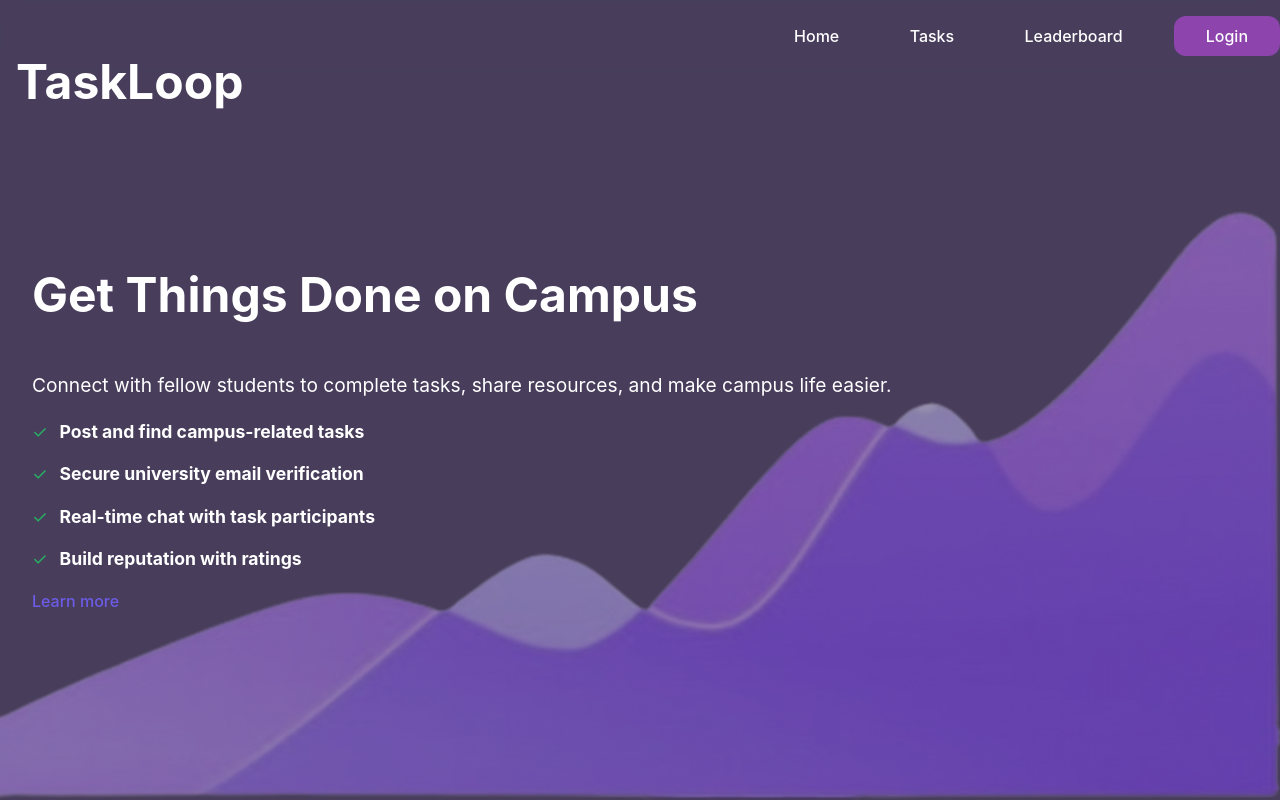
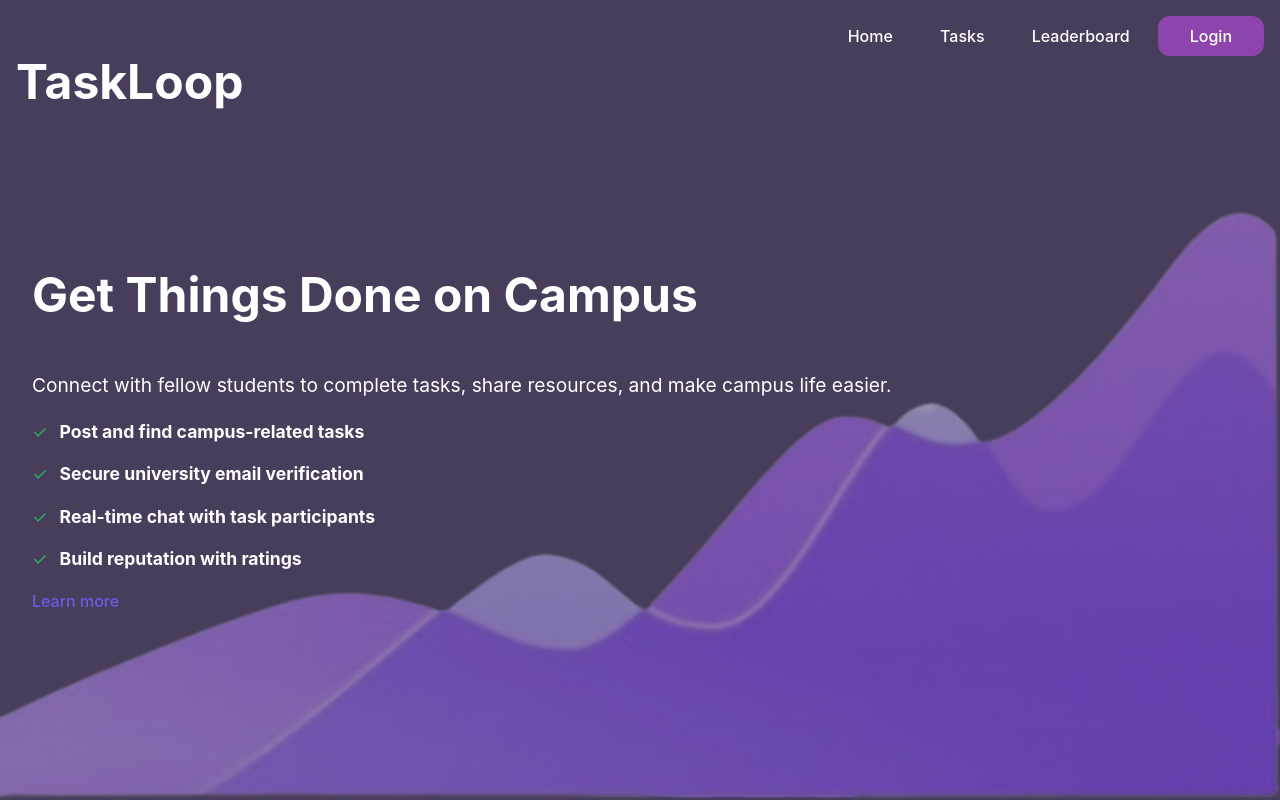
Before and after one commit to sayan23bcy6/OCT-On-campus-task-platform, a React (Vite) app in the folder OCT/: page / in a window 1280 px wide. Built offline with nearby package versions, Linux system fonts and the light colour scheme.

Commit message:
Update TaskLoop.css

```diff
--- a/OCT/src/pages/TaskLoop.css
+++ b/OCT/src/pages/TaskLoop.css
@@ -30,13 +30,12 @@ body {
 .nav-container {
     -webkit-backdrop-filter: blur(10px);
     backdrop-filter: blur(10px);
-    padding: 1rem 0;
+    padding: 1rem 1rem; /* Reduced padding to fit buttons */
     position: fixed;
     width: 100%;
     top: 0;
     display: flex;
     justify-content: flex-end; /* Align content to the right */
-    padding-right: 2rem; /* Add padding to the right */
     z-index: 10; /* Top layer - above background image */
 }
 
@@ -45,7 +44,7 @@ body {
     display: flex;
     justify-content: flex-end; /* Align links to the right */
     align-items: center;
-    gap: 1.5rem; /* Adjust spacing between buttons */
+    gap: 0.3rem; /* Reduced spacing between buttons */
 }
 
 .logo {
@@ -54,7 +53,7 @@ body {
 
 .nav-links {
     display: flex;
-    gap: 2rem;
+    gap: 0.55rem; /* Reduced spacing between buttons */
 }
 
 .nav-button,
@@ -66,10 +65,23 @@ body {
     font-size: 1rem;
 }
 
+.nav-button.home-button {
+    margin-right: 2rem; /* Move Home button 2rem to the left */
+}
+
+.nav-button.tasks-button {
+    margin-right: 2rem; /* Move Tasks button 2rem to the left */
+}
+
+.nav-button.leaderboard-button {
+    margin-right: 1rem; /* Move Leaderboard button 2rem to the left */
+}
+
 .login-button {
     background-color: #8E44AD;
     padding: 0.5rem 2rem;
     border-radius: 12px;
+    margin-right: 2rem; /* Move Login button 2rem to the left */
 }
 
 .main-container {
```
